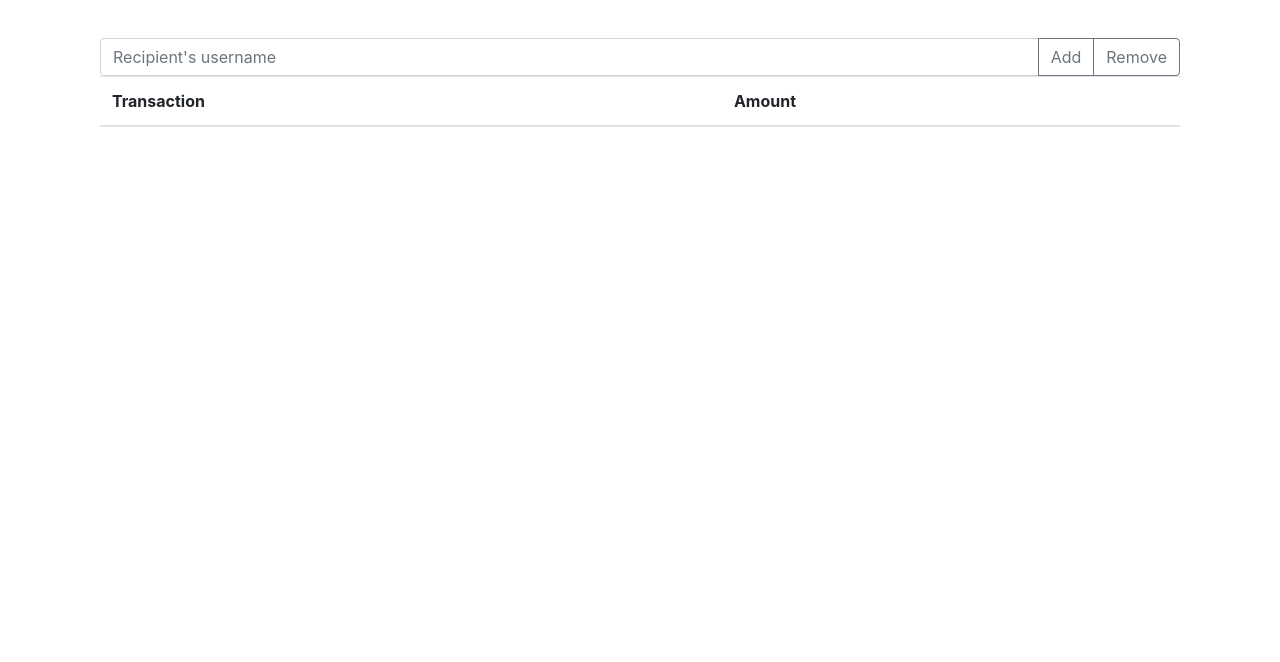
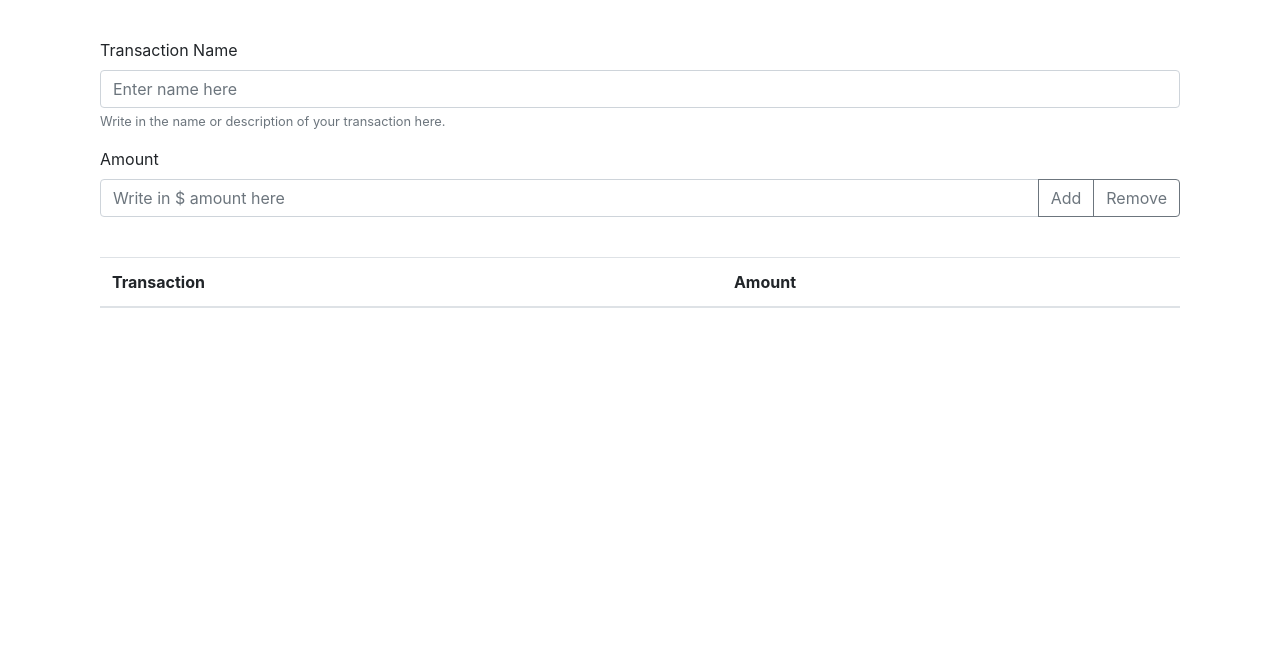
Before and after one commit to llkaplan/budgeting-app, a website: page public/index.html in a window 1280 px wide. Shown: the part 138-800 px from the top of the page. Drawn offline with nearby package versions, Linux system fonts and the light colour scheme; no server answers.

Commit message:
small changes

```diff
--- a/public/index.html
+++ b/public/index.html
@@ -19,16 +19,32 @@
                     <h1>Total Amount:</h1>
                 </div>
                 <div class="col-6">
-                    <span id="total"></span>
+                    <h1><span id="total">0</span></h1>
                 </div>
             </div>
-            <div class="input-group">
-                <input type="text" class="form-control" id="t-amount" placeholder="Recipient's username" aria-label="Write $ amount here" aria-describedby="button-addon4">
-                <div class="input-group-append" id="button-addon4">
-                  <button id="add-btn" class="btn btn-outline-secondary" type="button">Add</button>
-                  <button id="sub-btn" class="btn btn-outline-secondary" type="button">Remove</button>
+            <div class="form container">
+                <div class="form-group row">
+                    <label for="TransactionType">Transaction Name</label>
+                    <input type="email" class="form-control" id="t-name" aria-describedby="TransactionType"
+                        placeholder="Enter name here">
+                    <small id="emailHelp" class="form-text text-muted">Write in the name or description of your
+                        transaction here.</small>
                 </div>
-              </div>
+                <div class="form-group row">
+                    <label for="TransactionAmount">Amount</label>
+                    <div class="input-group">
+                        <input type="text" class="form-control" id="t-amount" placeholder="Write in $ amount here"
+                            aria-label="Write $ amount here" aria-describedby="button-addon4">
+                        <div class="input-group-append" id="button-addon4">
+                            <button id="add-btn" class="btn btn-outline-secondary" type="button">Add</button>
+                            <button id="sub-btn" class="btn btn-outline-secondary" type="button">Remove</button>
+                        </div>
+                    </div>
+                    <div>
+                        <p class="error"></p>
+                    </div>
+                </div>
+            </div>
             <div class="row">
                 <div class="col-12">
                     <div class="transactions">
@@ -45,7 +61,9 @@
                 </div>
             </div>
         </div>
+        <canvas id="myChart"></canvas>
     </div>
+
     <script src="https://cdn.jsdelivr.net/npm/chart.js@2.8.0"></script>
     <script src="db.js"></script>
     <script src="index.js"></script>
--- a/public/index.js
+++ b/public/index.js
@@ -21,6 +21,7 @@ if ('serviceWorker' in navigator) {
       populateTable();
       populateChart();
     });
+
 
   function populateTotal() {
     let total = transactions.reduce((total, t) => {
--- a/public/styles.css
+++ b/public/styles.css
@@ -8,3 +8,7 @@
     margin-bottom: 40px;
     padding: 20px;
 }
+
+.form {
+    margin-bottom: 40px;
+}
--- a/server.js
+++ b/server.js
@@ -2,10 +2,10 @@ const express = require("express");
 const logger = require("morgan");
 const mongoose = require("mongoose");
 const compression = require("compression");
+const app = express();
 
-app.set( 'port', ( process.env.PORT || 3000 ));
+const PORT = process.env.PORT || 3000;
 
-const app = express();
 
 app.use(logger("dev"));
 
```
